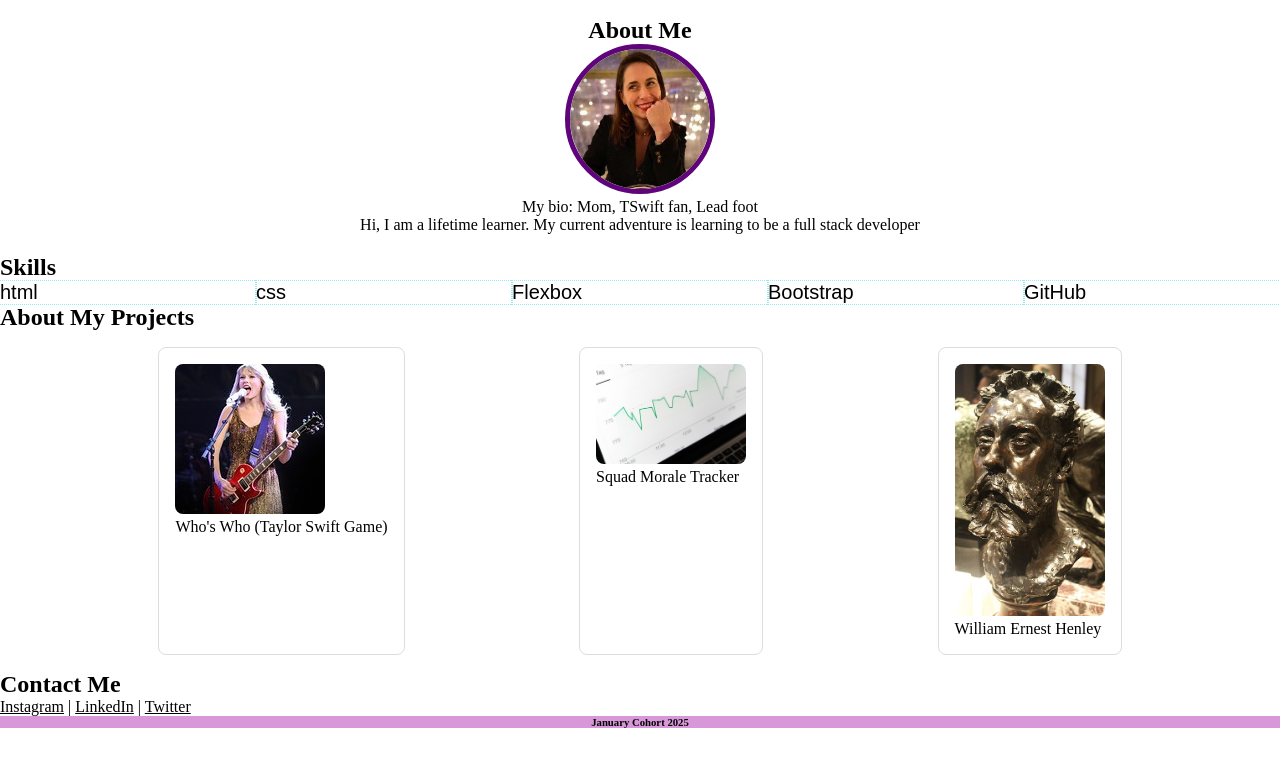
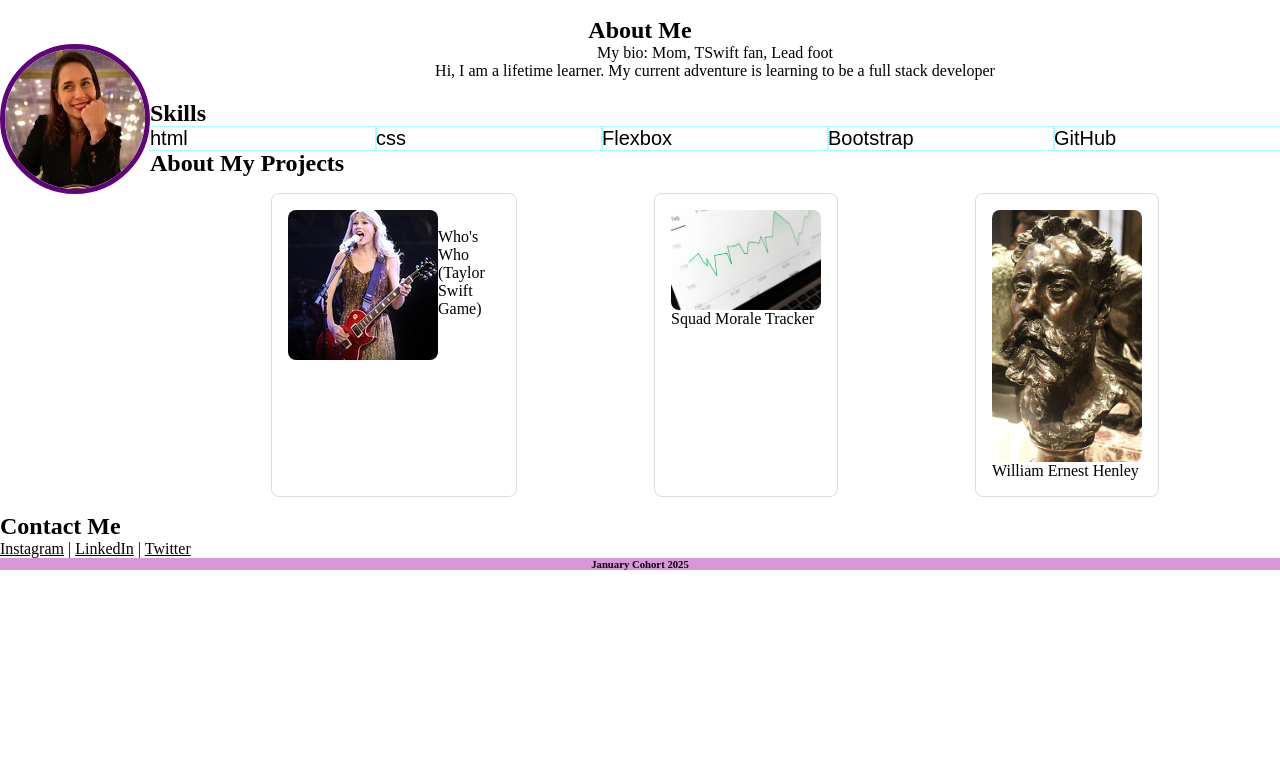
Before and after one commit to Lyndsay-Liberty/testing, a plain HTML site: page index.html in a window 1280 px wide. Shown: the part 41-800 px from the top of the page. Drawn offline with Linux system fonts and the light colour scheme.

Commit message:
img Update style.css

```diff
--- a/style.css
+++ b/style.css
@@ -132,6 +132,12 @@ body{
     height: auto;
     border-radius: 8px;
 }
+img {
+    float: left;
+    width:  100px;
+    height: 100px;
+    object-fit: cover;
+}
 .listprojects {
   margin: 1em; /* Space around each project */
     padding: 1em; /* Padding for interior spacing */
```
